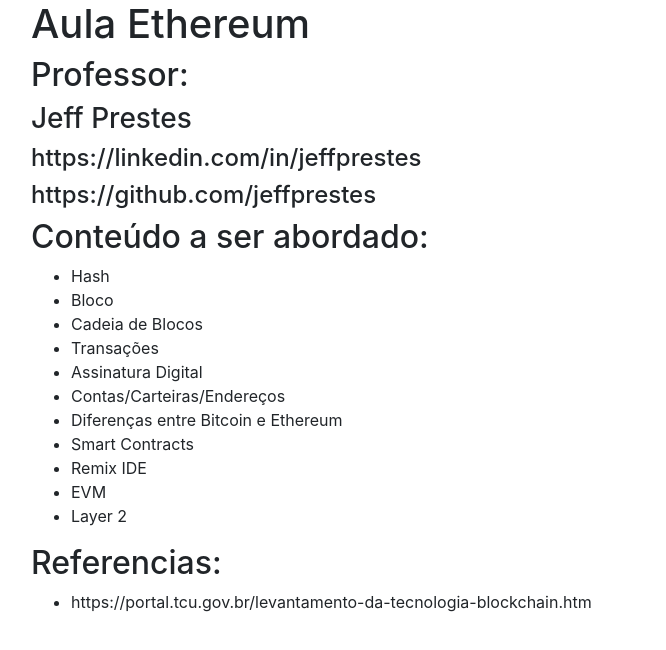
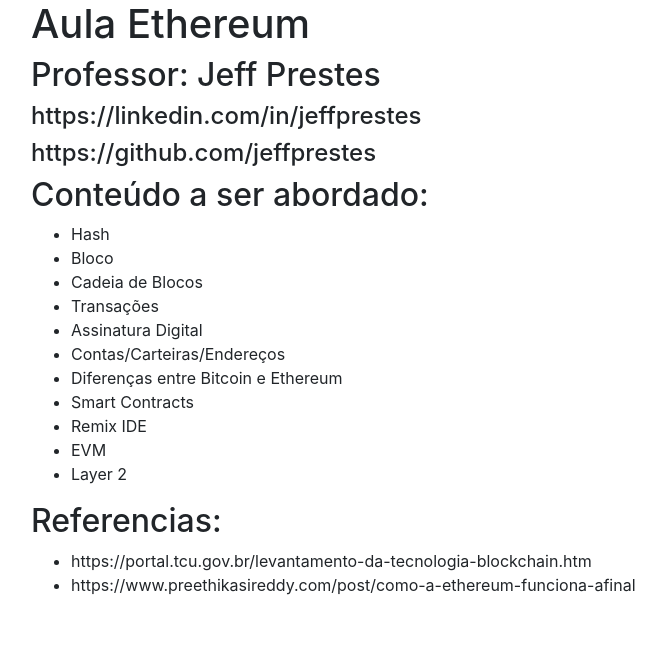
Before and after one commit to jeffprestes/aulaethereum, a plain HTML site: page index.html in a window 1280 px wide. Shown: the whole page, without its empty margins (54-720 px from the left). Drawn offline with nearby package versions, Linux system fonts and the light colour scheme.

Commit message:
melhorias html

```diff
--- a/index.html
+++ b/index.html
@@ -16,11 +16,15 @@
   </head>
   <body>
     <div class="container">
+      <header>
         <h1>Aula Ethereum</h1>
-      <h2>Professor:</h2>
-      <h3>Jeff Prestes</h3>
+        <h2>Professor: Jeff Prestes</h2>
+      </header>
+      <section>
         <h4>https://linkedin.com/in/jeffprestes</h4>
         <h4>https://github.com/jeffprestes</h4>
+      </section>
+      <section>
         <h2>Conteúdo a ser abordado:</h2>
         <ul>
           <li>Hash</li>
@@ -35,10 +39,14 @@
           <li>EVM</li>
           <li>Layer 2</li>
         </ul>
+      </section>
+      <section>
         <h2>Referencias:</h2>
         <ul>
           <li>https://portal.tcu.gov.br/levantamento-da-tecnologia-blockchain.htm</li>
+          <li>https://www.preethikasireddy.com/post/como-a-ethereum-funciona-afinal</li>
         </ul>
+      </section>
     </div>
     <!-- Optional JavaScript -->
     <!-- jQuery first, then Popper.js, then Bootstrap JS -->
```
Lines whose indentation alone changed are shown as unchanged.
